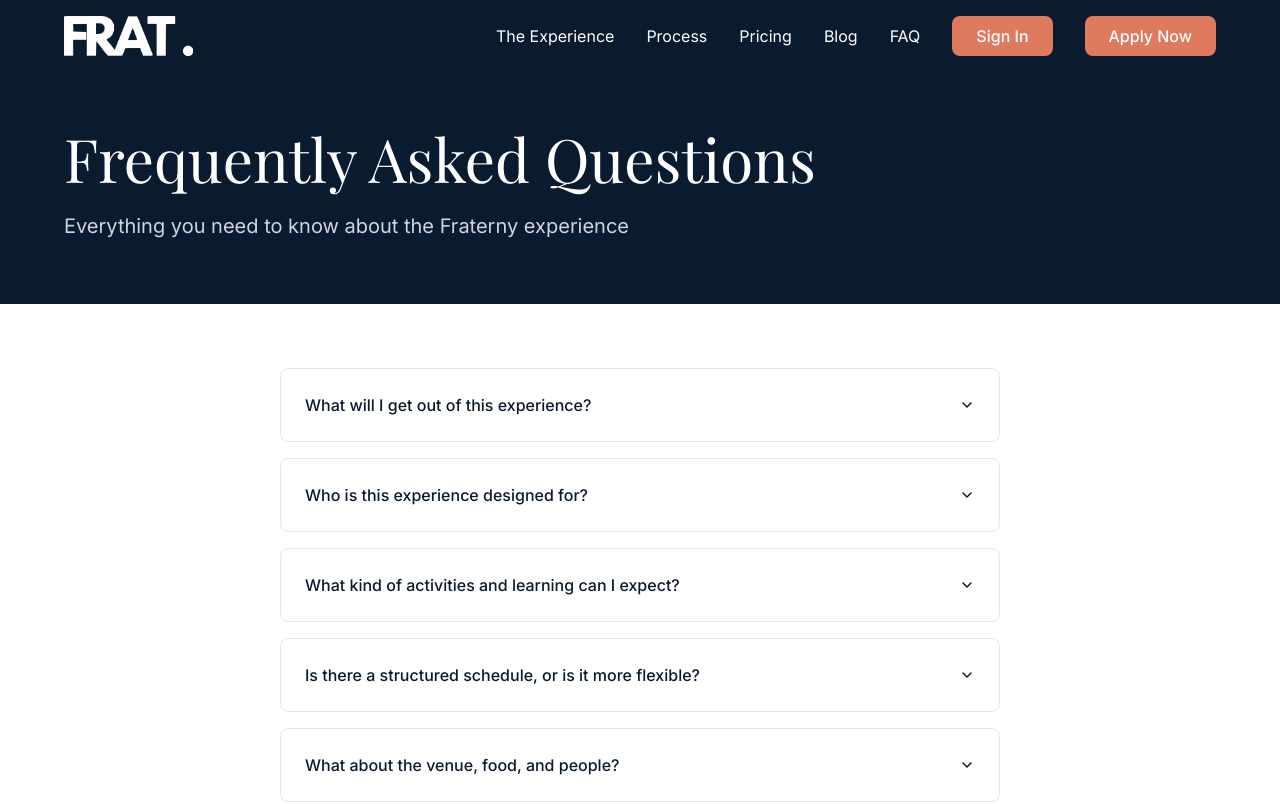
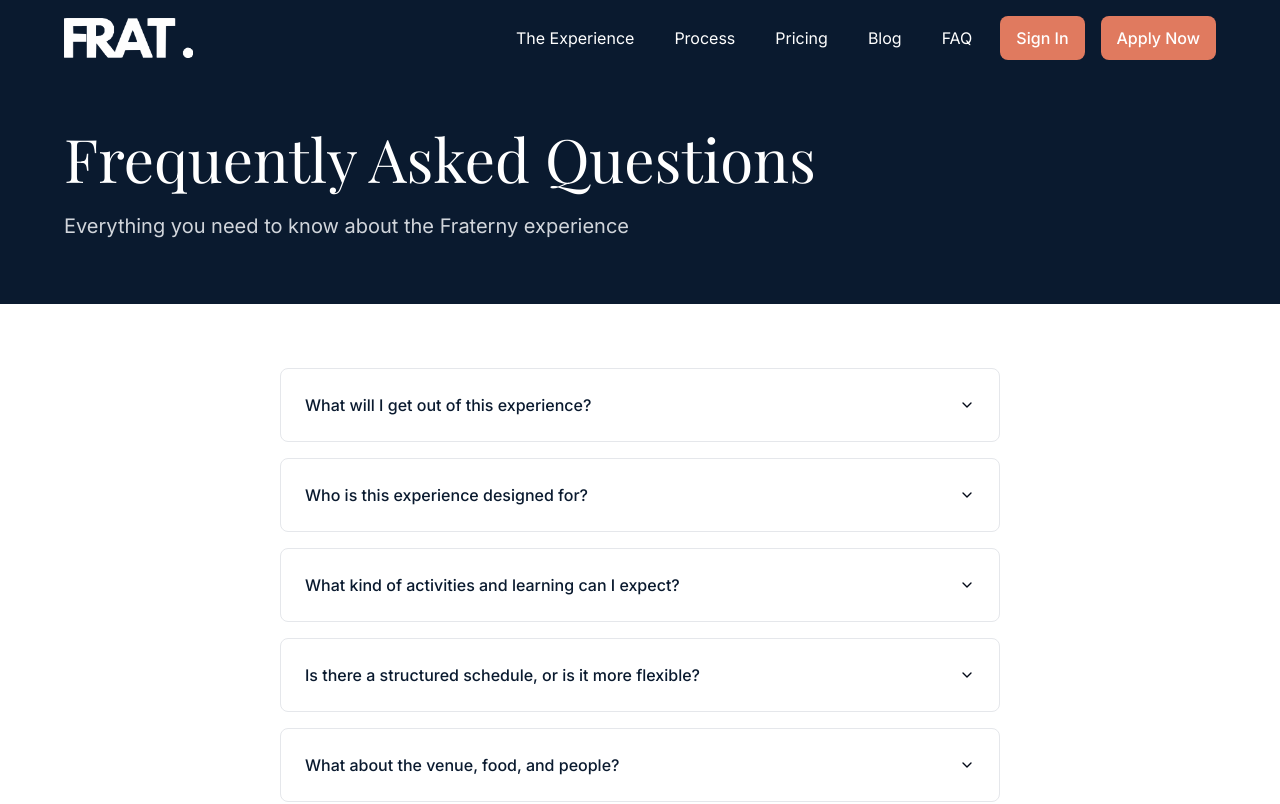
Before and after one commit to Indra-photon/Freelance01-Bugs-Fix, a React (Vite) app: page /faq in a window 1280 px wide. Shown: the top 804 px of the page. Built offline with nearby package versions, Linux system fonts and the light colour scheme.

Commit message:
navigation-hover-issue

```diff
--- a/src/components/navigation/DesktopNavigation.tsx
+++ b/src/components/navigation/DesktopNavigation.tsx
@@ -1,4 +1,3 @@
-
 import React from 'react';
 import { User } from '@supabase/supabase-js';
 import NavigationLink from './NavigationLink';
@@ -13,10 +12,34 @@ interface DesktopNavigationProps {
 }
 
 const DesktopNavigation = ({ isScrolled, navLinks, user, onSignOut }: DesktopNavigationProps) => {
+  const buttonBaseClasses = `
+    px-4 py-2
+    bg-terracotta
+    text-white
+    rounded-lg
+    hover:bg-opacity-90
+    transition-all
+    duration-200
+    font-medium
+    inline-flex
+    items-center
+    min-h-[44px]
+    focus:outline-none
+    focus:ring-2
+    focus:ring-terracotta
+    focus:ring-offset-2
+    focus:ring-offset-transparent
+  `;
+
   return (
-    <div className="hidden lg:flex items-center space-x-8">
+    <div className="hidden lg:flex items-center space-x-4">
       {navLinks.map(link => (
-        <NavigationLink key={link.name} href={link.href} isScrolled={isScrolled}>
+        <NavigationLink
+          key={link.name}
+          href={link.href}
+          isScrolled={isScrolled}
+          className="relative"
+        >
           {link.name}
         </NavigationLink>
       ))}
@@ -26,7 +49,7 @@ const DesktopNavigation = ({ isScrolled, navLinks, user, onSignOut }: DesktopNav
       ) : (
         <a
           href="/auth"
-          className="px-6 py-2 bg-terracotta text-white rounded-lg hover:bg-opacity-90 transition-all duration-200 font-medium"
+          className={buttonBaseClasses}
         >
           Sign In
         </a>
@@ -36,7 +59,7 @@ const DesktopNavigation = ({ isScrolled, navLinks, user, onSignOut }: DesktopNav
         href="https://docs.google.com/forms/d/1TTHQN3gG2ZtC26xlh0lU8HeiMc3qDJhfoU2tOh9qLQM/edit"
         target="_blank"
         rel="noopener noreferrer"
-        className="px-6 py-2 bg-terracotta text-white rounded-lg hover:bg-opacity-90 transition-all duration-200 font-medium"
+        className={buttonBaseClasses}
       >
         Apply Now
       </a>
--- a/src/components/navigation/MobileMenu.tsx
+++ b/src/components/navigation/MobileMenu.tsx
@@ -1,4 +1,3 @@
-
 import React from 'react';
 import { User } from '@supabase/supabase-js';
 import MobileNavigationLink from './MobileNavigationLink';
@@ -27,7 +26,7 @@ const MobileMenu = ({ isOpen, isScrolled, toggleMenu, navLinks, user, onSignOut
   if (!isOpen) return null;
 
   return (
-    <div className="lg:hidden py-4 space-y-4 backdrop-blur-md bg-black bg-opacity-20 rounded-lg mt-2 px-4">
+    <div className="lg:hidden py-4 space-y-2 backdrop-blur-md bg-black bg-opacity-20 rounded-lg mt-2 px-4">
       {navLinks.map(link => (
         <MobileNavigationLink
           key={link.name}
@@ -41,7 +40,9 @@ const MobileMenu = ({ isOpen, isScrolled, toggleMenu, navLinks, user, onSignOut
 
       {user ? (
         <>
-          {isAdmin && adminLinks.map(link => (
+          {isAdmin && (
+            <div className="pt-2 border-t border-white/10">
+              {adminLinks.map(link => (
                 <MobileNavigationLink
                   key={link.name}
                   href={link.href}
@@ -51,12 +52,14 @@ const MobileMenu = ({ isOpen, isScrolled, toggleMenu, navLinks, user, onSignOut
                   {link.name}
                 </MobileNavigationLink>
               ))}
+            </div>
+          )}
           <button
             onClick={() => {
               onSignOut();
               toggleMenu();
             }}
-            className="block w-full text-left text-sm font-medium text-red-400 hover:text-red-300 transition-colors duration-200"
+            className="block w-full text-left px-4 py-3 text-sm font-medium text-red-400 hover:text-red-300 transition-colors duration-200 focus:outline-none focus:ring-2 focus:ring-red-400 focus:ring-offset-2 focus:ring-offset-transparent rounded-lg"
           >
             Sign Out
           </button>
@@ -71,6 +74,7 @@ const MobileMenu = ({ isOpen, isScrolled, toggleMenu, navLinks, user, onSignOut
         </MobileNavigationLink>
       )}
 
+      <div className="pt-2 border-t border-white/10">
         <MobileNavigationLink
           href="https://docs.google.com/forms/d/1TTHQN3gG2ZtC26xlh0lU8HeiMc3qDJhfoU2tOh9qLQM/edit"
           isScrolled={isScrolled}
@@ -80,6 +84,7 @@ const MobileMenu = ({ isOpen, isScrolled, toggleMenu, navLinks, user, onSignOut
           Apply Now
         </MobileNavigationLink>
       </div>
+    </div>
   );
 };
 
--- a/src/components/navigation/MobileNavigationLink.tsx
+++ b/src/components/navigation/MobileNavigationLink.tsx
@@ -1,4 +1,3 @@
-
 import React from 'react';
 
 interface MobileNavigationLinkProps {
@@ -19,7 +18,21 @@ const MobileNavigationLink = ({
   return (
     <a
       href={href}
-      className={`block w-full text-left text-sm font-medium ${isScrolled ? 'text-navy' : 'text-white'} hover:text-terracotta transition-colors duration-200`}
+      className={`
+        block w-full text-left
+        px-4 py-3
+        text-sm font-medium
+        ${isScrolled ? 'text-navy' : 'text-white'}
+        hover:text-terracotta
+        transition-colors duration-200
+        rounded-lg
+        focus:outline-none
+        focus:ring-2
+        focus:ring-terracotta
+        focus:ring-offset-2
+        focus:ring-offset-transparent
+        active:bg-white/5
+      `}
       onClick={onClick}
       target={external ? "_blank" : undefined}
       rel={external ? "noopener noreferrer" : undefined}
--- a/src/components/navigation/NavigationLink.tsx
+++ b/src/components/navigation/NavigationLink.tsx
@@ -1,4 +1,3 @@
-
 import React from 'react';
 
 interface NavigationLinkProps {
@@ -6,13 +5,35 @@ interface NavigationLinkProps {
   children: React.ReactNode;
   isScrolled: boolean;
   onClick?: () => void;
+  className?: string;
 }
 
-const NavigationLink = ({ href, children, isScrolled, onClick }: NavigationLinkProps) => {
+const NavigationLink = ({
+  href,
+  children,
+  isScrolled,
+  onClick,
+  className = ''
+}: NavigationLinkProps) => {
   return (
     <a
       href={href}
-      className={`${isScrolled ? 'text-navy' : 'text-white'} hover:text-terracotta transition-colors duration-200`}
+      className={`
+        ${isScrolled ? 'text-navy' : 'text-white'}
+        hover:text-terracotta
+        transition-colors duration-200
+        px-3 py-2
+        inline-flex
+        items-center
+        min-h-[44px]
+        min-w-[44px]
+        focus:outline-none
+        focus:ring-2
+        focus:ring-terracotta
+        focus:ring-offset-2
+        focus:ring-offset-transparent
+        ${className}
+      `}
       onClick={onClick}
     >
       {children}
```
Lines whose indentation alone changed are shown as unchanged.
